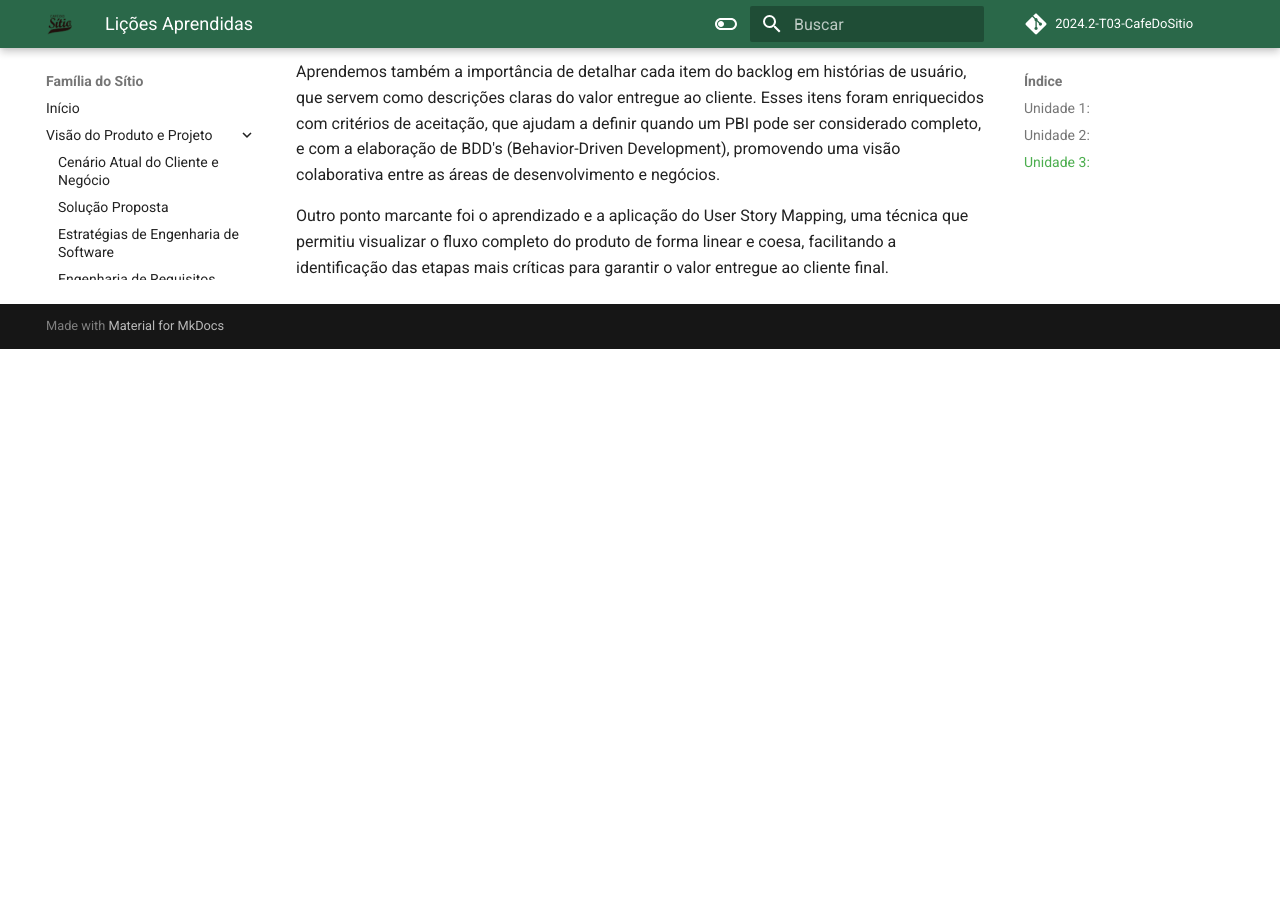
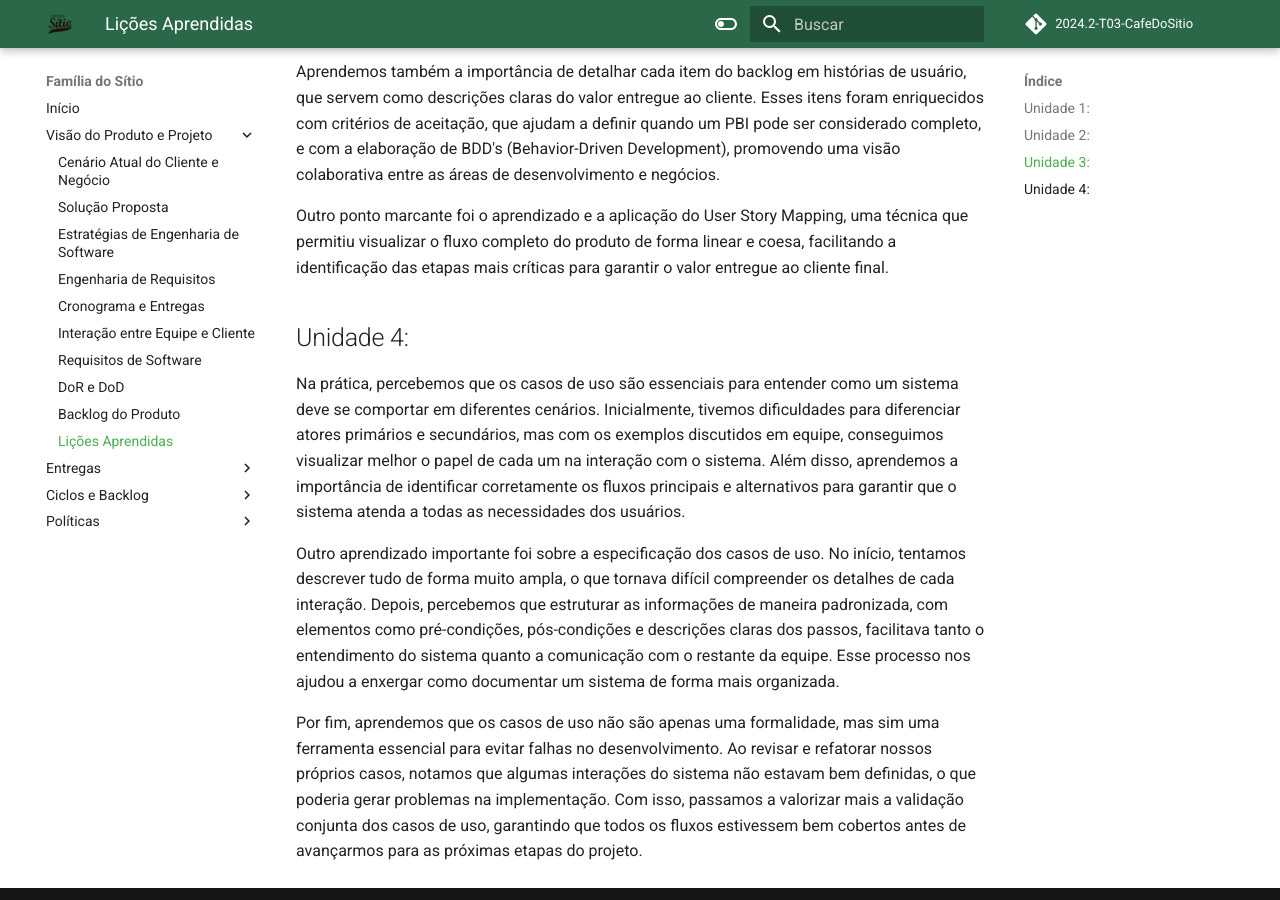
Before and after one commit to mdsreq-fga-unb/2024.2-T03-CafeDoSitio, an MkDocs documentation site: the page built from docs/sections/2-docPage/10-LicoesAprendidas.md, in a window 1280 px wide and 900 px high, scrolled down 1361 px. Built offline with MkDocs 1.6.1 and Material for MkDocs 9.7.7, drawn with Linux system fonts in a browser that asks for light colours; comment, search, counter and statistics services are not loaded; before the commit the page ends 1710 px from its top, so only the background shows below that.

Commit message:
docs: licoes aprendidas

```diff
--- a/docs/sections/2-docPage/10-LicoesAprendidas.md
+++ b/docs/sections/2-docPage/10-LicoesAprendidas.md
@@ -26,3 +26,11 @@ Na Unidade 3, a equipe aprofundou o conhecimento em técnicas de organização e
 Aprendemos também a importância de detalhar cada item do backlog em histórias de usuário, que servem como descrições claras do valor entregue ao cliente. Esses itens foram enriquecidos com critérios de aceitação, que ajudam a definir quando um PBI pode ser considerado completo, e com a elaboração de BDD's (Behavior-Driven Development), promovendo uma visão colaborativa entre as áreas de desenvolvimento e negócios.
 
 Outro ponto marcante foi o aprendizado e a aplicação do User Story Mapping, uma técnica que permitiu visualizar o fluxo completo do produto de forma linear e coesa, facilitando a identificação das etapas mais críticas para garantir o valor entregue ao cliente final.
+
+## Unidade 4:
+
+Na prática, percebemos que os casos de uso são essenciais para entender como um sistema deve se comportar em diferentes cenários. Inicialmente, tivemos dificuldades para diferenciar atores primários e secundários, mas com os exemplos discutidos em equipe, conseguimos visualizar melhor o papel de cada um na interação com o sistema. Além disso, aprendemos a importância de identificar corretamente os fluxos principais e alternativos para garantir que o sistema atenda a todas as necessidades dos usuários.
+
+Outro aprendizado importante foi sobre a especificação dos casos de uso. No início, tentamos descrever tudo de forma muito ampla, o que tornava difícil compreender os detalhes de cada interação. Depois, percebemos que estruturar as informações de maneira padronizada, com elementos como pré-condições, pós-condições e descrições claras dos passos, facilitava tanto o entendimento do sistema quanto a comunicação com o restante da equipe. Esse processo nos ajudou a enxergar como documentar um sistema de forma mais organizada.
+
+Por fim, aprendemos que os casos de uso não são apenas uma formalidade, mas sim uma ferramenta essencial para evitar falhas no desenvolvimento. Ao revisar e refatorar nossos próprios casos, notamos que algumas interações do sistema não estavam bem definidas, o que poderia gerar problemas na implementação. Com isso, passamos a valorizar mais a validação conjunta dos casos de uso, garantindo que todos os fluxos estivessem bem cobertos antes de avançarmos para as próximas etapas do projeto.
```
Also changed, not shown: docs/sections/5-entregas/Unidade4/videos.md (added, +11 -0 lines), 1 other file.
